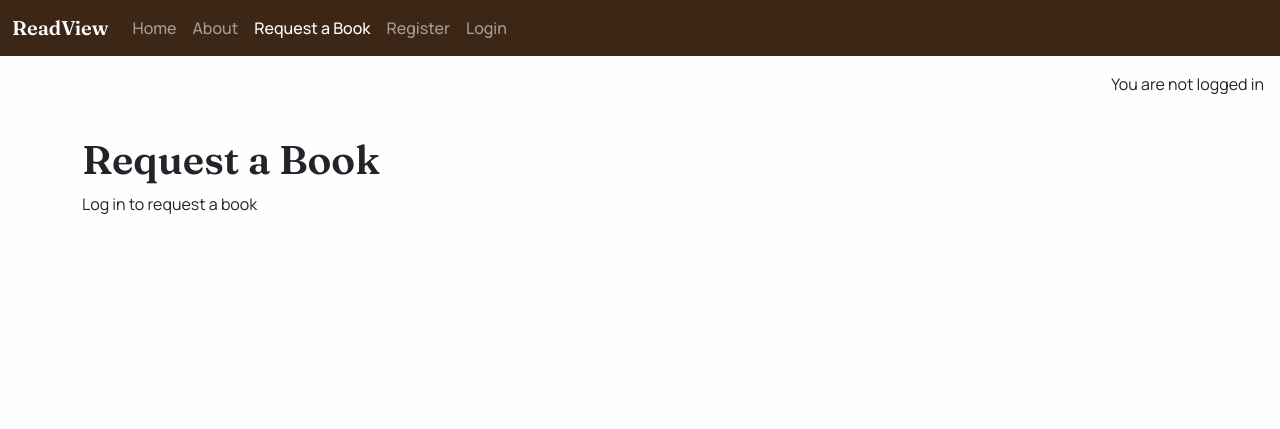
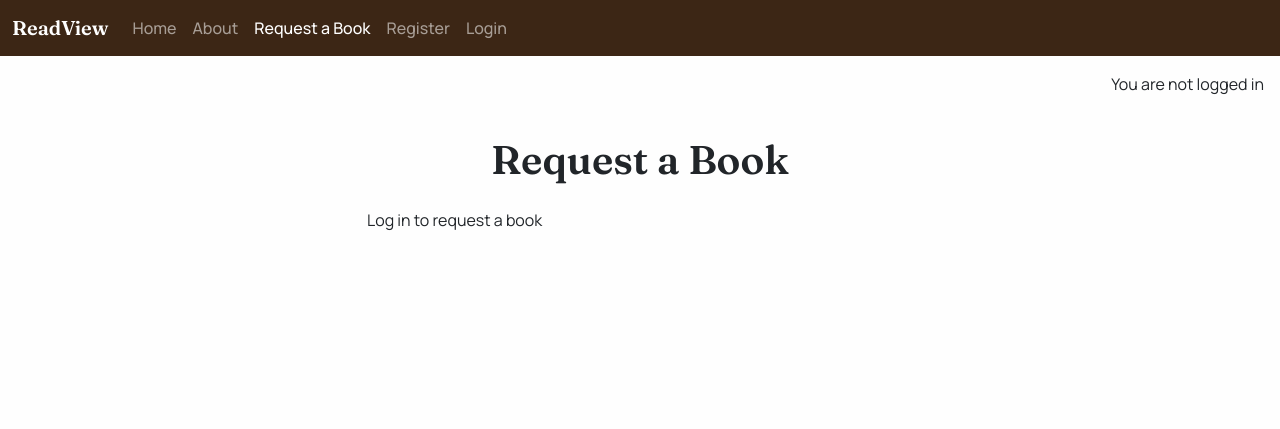
Before and after one commit to hamza-m1/readview, a Django app: page /request_book/ in a window 1280 px wide. Shown: the top 429 px of the page. Run offline with Django 4.2, Linux system fonts and the light colour scheme; some libraries are stand-ins or nearby versions.

Commit message:
Style request page

```diff
--- a/books/templates/books/request_book.html
+++ b/books/templates/books/request_book.html
@@ -4,9 +4,12 @@
 
 {% block content %}
 <div class="container mt-4">
-    <h1>Request a Book</h1>
+    <div class="row justify-content-center">
+        <div class="col-md-8 col-lg-6">
+            <h1 class="text-center mb-4">Request a Book</h1>
             {% if user.is_authenticated %}
-    <p>If you would like to see a book added to our collection, please fill out the form below to request it.</p>
+            <p>If you would like to see a book added to our collection, please fill out the form below to request it.
+            </p>
             <form method="post" action="{% url 'request_book' %}">
                 {% csrf_token %}
                 {{ form|crispy }}
@@ -16,4 +19,6 @@
             <p>Log in to request a book</p>
             {% endif %}
         </div>
+    </div>
+</div>
 {% endblock %}
```
Lines whose indentation alone changed are shown as unchanged.
